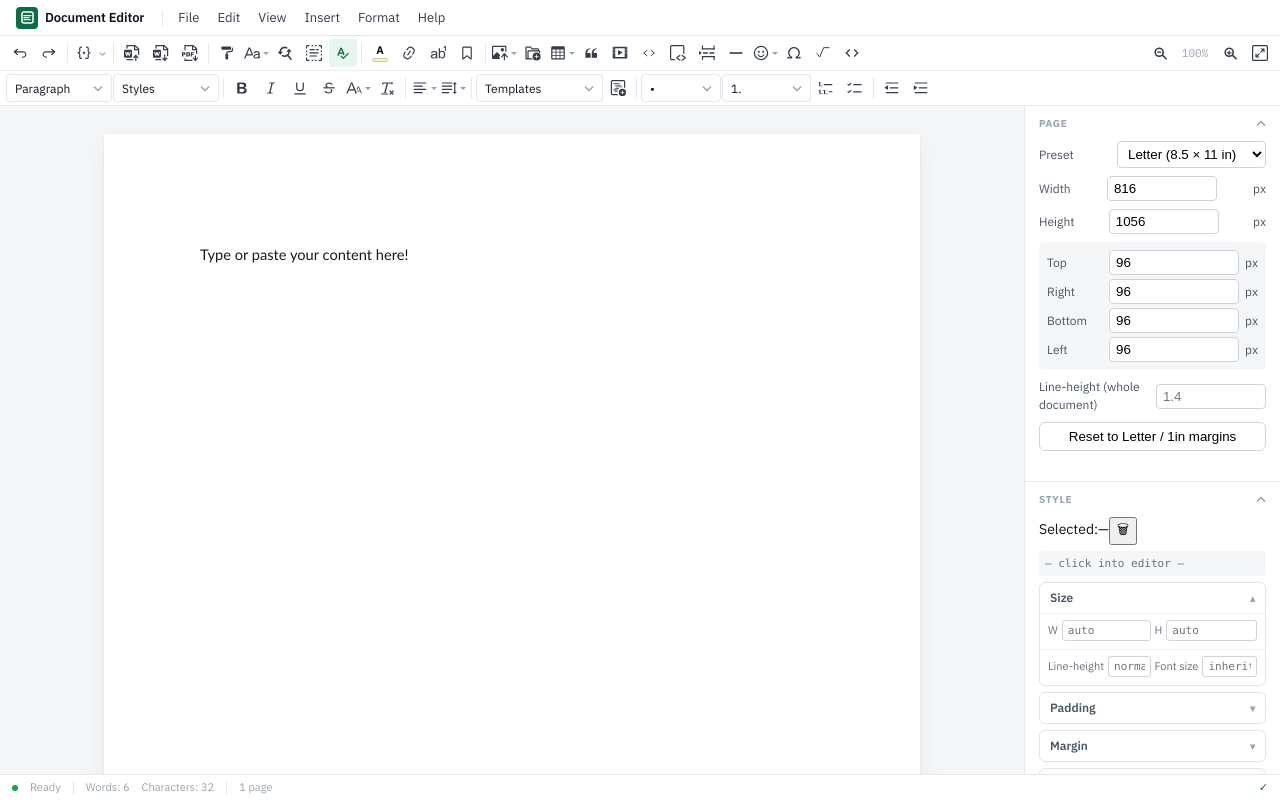
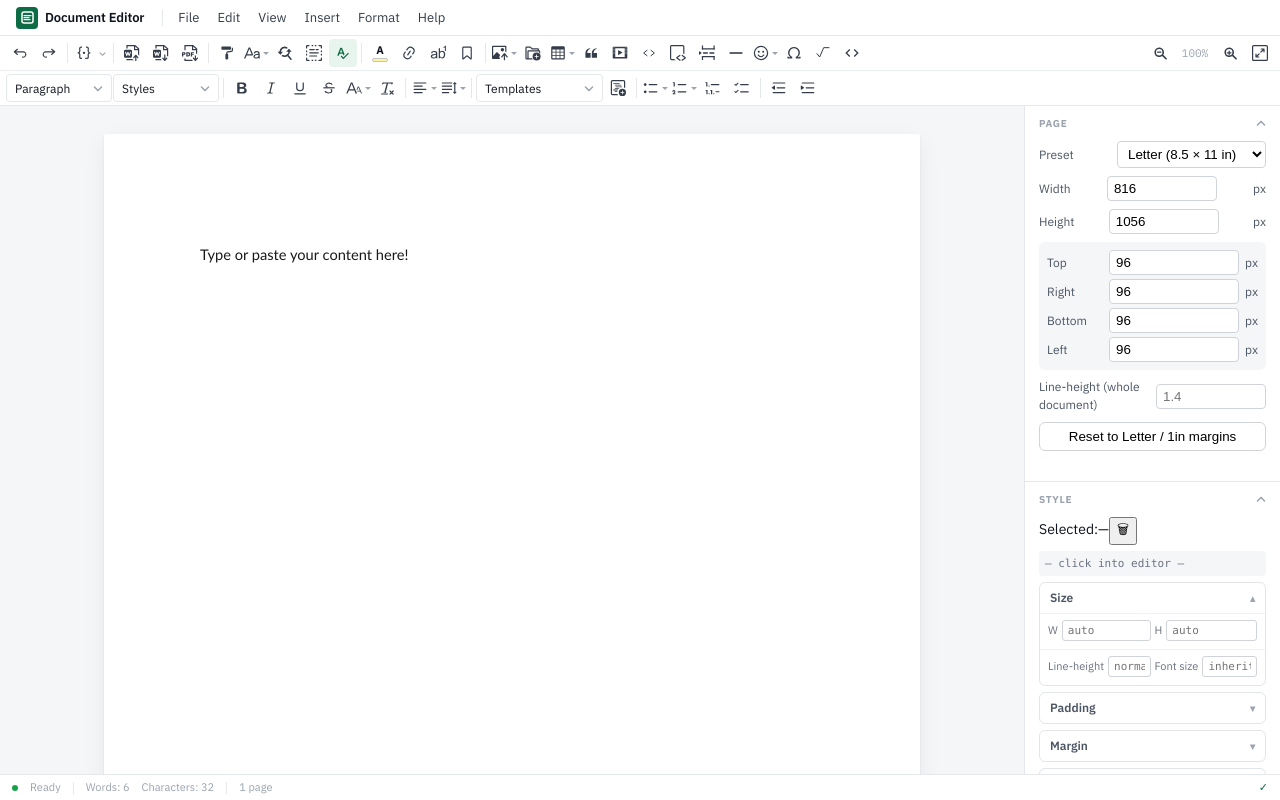
Before and after one commit to inaat/vue-html-rich-text-editor, a Vue app: page / in a window 1280 px wide. Built offline with nearby package versions, Linux system fonts and the light colour scheme; a web font is replaced by a local one.

Commit message:
feat: add bullet and ordered list dropdowns with toolbar integration

```diff
--- a/src/components/toolbar/ToolbarRow2.vue
+++ b/src/components/toolbar/ToolbarRow2.vue
@@ -11,6 +11,8 @@ const ctx = useEditorContext()
 const basicDropdown = ref<InstanceType<typeof CkDropdown> | null>(null)
 const alignDropdown = ref<InstanceType<typeof CkDropdown> | null>(null)
 const lineHeightDropdown = ref<InstanceType<typeof CkDropdown> | null>(null)
+const bulletDropdown = ref<InstanceType<typeof CkDropdown> | null>(null)
+const orderedDropdown = ref<InstanceType<typeof CkDropdown> | null>(null)
 const colorPickerEl = ref<InstanceType<typeof CkColorPicker> | null>(null)
 const highlightPickerEl = ref<InstanceType<typeof CkHighlightPicker> | null>(null)
 
@@ -19,8 +21,6 @@ let lastPickerRect = { left: 0, bottom: 0 }
 const block = ref('')
 const styleSel = ref('')
 const currentLineHeight = ref('')
-const bullet = ref('')
-const ordered = ref('')
 const tplSel = ref('')
 
 function applyBlock() {
@@ -96,8 +96,26 @@ function applyList(kind: 'ul' | 'ol', style: string) {
   while (list && list.tagName !== 'UL' && list.tagName !== 'OL') list = list.parentNode as HTMLElement | null
   if (list) list.style.listStyleType = style
 }
-function applyBullet() { applyList('ul', bullet.value); bullet.value = '' }
-function applyOrdered() { applyList('ol', ordered.value); ordered.value = '' }
+const bulletItems: DropdownItem[] = [
+  { label: 'Disc',   icon: 'list-disc',   onClick: () => applyList('ul', 'disc') },
+  { label: 'Circle', icon: 'list-circle', onClick: () => applyList('ul', 'circle') },
+  { label: 'Square', icon: 'list-square', onClick: () => applyList('ul', 'square') },
+]
+const orderedItems: DropdownItem[] = [
+  { label: '1. Decimal',     onClick: () => applyList('ol', 'decimal') },
+  { label: 'a. Lower Alpha', onClick: () => applyList('ol', 'lower-alpha') },
+  { label: 'A. Upper Alpha', onClick: () => applyList('ol', 'upper-alpha') },
+  { label: 'i. Lower Roman', onClick: () => applyList('ol', 'lower-roman') },
+  { label: 'I. Upper Roman', onClick: () => applyList('ol', 'upper-roman') },
+]
+function pickBullet(ev: MouseEvent) {
+  const rect = (ev.currentTarget as HTMLElement).getBoundingClientRect()
+  bulletDropdown.value?.openAt(rect.left, rect.bottom + 2)
+}
+function pickOrdered(ev: MouseEvent) {
+  const rect = (ev.currentTarget as HTMLElement).getBoundingClientRect()
+  orderedDropdown.value?.openAt(rect.left, rect.bottom + 2)
+}
 
 function applyBasic(kind: string) {
   switch (kind) {
@@ -226,20 +244,10 @@ function applyTemplate() {
     <ToolbarButton icon="toc" title="Table of contents" @invoke="ctx.insert.toc()" />
     <span class="tb-sep" />
 
-    <select v-model="bullet" class="tb-sel narrow" title="Bulleted list" @change="applyBullet">
-      <option value="">•</option>
-      <option value="disc">• disc</option>
-      <option value="circle">○ circle</option>
-      <option value="square">■ square</option>
-    </select>
-    <select v-model="ordered" class="tb-sel narrow" title="Numbered list" @change="applyOrdered">
-      <option value="">1.</option>
-      <option value="decimal">1. decimal</option>
-      <option value="lower-alpha">a. alpha</option>
-      <option value="upper-alpha">A. ALPHA</option>
-      <option value="lower-roman">i. roman</option>
-      <option value="upper-roman">I. ROMAN</option>
-    </select>
+    <ToolbarButton icon="bulletlist" title="Bulleted list" has-arrow @invoke="pickBullet" />
+    <CkDropdown ref="bulletDropdown" :items="bulletItems" />
+    <ToolbarButton icon="numberedlist" title="Numbered list" has-arrow @invoke="pickOrdered" />
+    <CkDropdown ref="orderedDropdown" :items="orderedItems" />
     <ToolbarButton icon="multilevel" title="Multi-level list" @invoke="ctx.insert.multiLevelList()" />
     <ToolbarButton icon="todolist" title="To-do list" @invoke="ctx.insert.todoList()" />
     <span class="tb-sep" />
--- a/src/icons/registry.ts
+++ b/src/icons/registry.ts
@@ -54,6 +54,9 @@ export const ICONS: Record<string, IconDef> = {
   form:          { viewBox: '0 0 20 20', content: '<path fill-rule="evenodd" d="M8 0H3a2 2 0 0 0-2 2v15a2 2 0 0 0 2 2h5a2 2 0 0 0 2-2V2a2 2 0 0 0-2-2M2.5 2a.5.5 0 0 1 .5-.5h5a.5.5 0 0 1 .5.5v15a.5.5 0 0 1-.5.5H3a.5.5 0 0 1-.5-.5zM13 0h5a2 2 0 0 1 2 2v5a2 2 0 0 1-2 2h-5a2 2 0 0 1-2-2V2a2 2 0 0 1 2-2m0 1.5a.5.5 0 0 0-.5.5v5a.5.5 0 0 0 .5.5h5a.5.5 0 0 0 .5-.5V2a.5.5 0 0 0-.5-.5zm0 8.5h5a2 2 0 0 1 2 2v5a2 2 0 0 1-2 2h-5a2 2 0 0 1-2-2v-5a2 2 0 0 1 2-2m0 1.5a.5.5 0 0 0-.5.5v5a.5.5 0 0 0 .5.5h5a.5.5 0 0 0 .5-.5v-5a.5.5 0 0 0-.5-.5z" clip-rule="evenodd"/>' },
   toc:           { viewBox: '0 0 20 20', content: '<path d="M3 19a2 2 0 0 1-2-2V2a2 2 0 0 1 2-2h14a2 2 0 0 1 2 2v8.022a6.5 6.5 0 0 0-1.5-.709V2a.5.5 0 0 0-.5-.5H3a.5.5 0 0 0-.5.5v15a.5.5 0 0 0 .5.5h6.313c.173.534.412 1.037.709 1.5z"/><path d="M9.174 14a6.5 6.5 0 0 0-.155 1H6v-1zm.848-2a6.5 6.5 0 0 0-.524 1H4v-1zm2.012-2c-.448.283-.86.62-1.224 1H6v-1zM12 4v1H4V4zm2 3V6H6v1zm1 2V8H7v1z"/><path fill-rule="evenodd" d="M20 15.5a4.5 4.5 0 1 1-9 0 4.5 4.5 0 0 1 9 0M15.5 13a.5.5 0 0 0-.5.5V15h-1.5a.5.5 0 0 0 0 1H15v1.5a.5.5 0 0 0 1 0V16h1.5a.5.5 0 0 0 0-1H16v-1.5a.5.5 0 0 0-.5-.5" clip-rule="evenodd"/>' },
   bulletlist:    { viewBox: '0 0 20 20', content: '<path d="M7 5.75c0 .414.336.75.75.75h9.5a.75.75 0 1 0 0-1.5h-9.5a.75.75 0 0 0-.75.75m-6 0C1 4.784 1.777 4 2.75 4c.966 0 1.75.777 1.75 1.75 0 .966-.777 1.75-1.75 1.75C1.784 7.5 1 6.723 1 5.75m6 9c0 .414.336.75.75.75h9.5a.75.75 0 1 0 0-1.5h-9.5a.75.75 0 0 0-.75.75m-6 0c0-.966.777-1.75 1.75-1.75.966 0 1.75.777 1.75 1.75 0 .966-.777 1.75-1.75 1.75-.966 0-1.75-.777-1.75-1.75"/>' },
+  'list-disc':   { viewBox: '0 0 20 20', content: '<circle cx="3" cy="5" r="1.75"/><rect x="6.5" y="4.25" width="11" height="1.5" rx=".75"/><circle cx="3" cy="10" r="1.75"/><rect x="6.5" y="9.25" width="8" height="1.5" rx=".75"/><circle cx="3" cy="15" r="1.75"/><rect x="6.5" y="14.25" width="9.5" height="1.5" rx=".75"/>' },
+  'list-circle': { viewBox: '0 0 20 20', content: '<circle cx="3" cy="5" r="1.5" fill="none" stroke="currentColor" stroke-width="1.5"/><rect x="6.5" y="4.25" width="11" height="1.5" rx=".75"/><circle cx="3" cy="10" r="1.5" fill="none" stroke="currentColor" stroke-width="1.5"/><rect x="6.5" y="9.25" width="8" height="1.5" rx=".75"/><circle cx="3" cy="15" r="1.5" fill="none" stroke="currentColor" stroke-width="1.5"/><rect x="6.5" y="14.25" width="9.5" height="1.5" rx=".75"/>' },
+  'list-square': { viewBox: '0 0 20 20', content: '<rect x="1" y="3.5" width="3.5" height="3.5"/><rect x="6.5" y="4.25" width="11" height="1.5" rx=".75"/><rect x="1" y="8.5" width="3.5" height="3.5"/><rect x="6.5" y="9.25" width="8" height="1.5" rx=".75"/><rect x="1" y="13.5" width="3.5" height="3.5"/><rect x="6.5" y="14.25" width="9.5" height="1.5" rx=".75"/>' },
   numberedlist:  { viewBox: '0 0 20 20', content: '<path d="M7 5.75c0 .414.336.75.75.75h9.5a.75.75 0 1 0 0-1.5h-9.5a.75.75 0 0 0-.75.75M3.5 3v5H2V3.7H1v-1h2.5zM.343 17.857l2.59-3.257H2.92a.6.6 0 1 0-1.04 0H.302a2 2 0 1 1 3.995 0h-.001q-.073.607-.333.988-.263.381-1.244 1.312H4.3v1h-4zM7 14.75a.75.75 0 0 1 .75-.75h9.5a.75.75 0 1 1 0 1.5h-9.5a.75.75 0 0 1-.75-.75"/>' },
   multilevel:    { viewBox: '0 0 20 20', content: '<path d="M7.85 6.5a.75.75 0 0 1 0-1.5h9.5a.75.75 0 1 1 0 1.5zM3 8V2.7H.5v1h1V8zm10.42 6.185a.75.75 0 0 0 .53 1.28h3.4a.75.75 0 1 0 0-1.5h-3.4a.75.75 0 0 0-.53.22m-7.784-6.15V6.8H4.4v1.235zM9 17.865v-5.3H6.5v1h1v4.3zm2.636.035v-1.235H10.4V17.9zM3.2 17.865v-5.3H.7v1h1v4.3zm2.636.035v-1.235H4.6V17.9z"/>' },
   todolist:      { viewBox: '0 0 20 20', content: '<path d="m2.315 14.705 2.224-2.24a.69.69 0 0 1 .963 0 .664.664 0 0 1 0 .949L2.865 16.07a.7.7 0 0 1-.112.089.65.65 0 0 1-.852-.051L.688 14.886a.635.635 0 0 1 0-.903.647.647 0 0 1 .91 0zm5.185.045a.75.75 0 0 1 .75-.75h9.5a.75.75 0 1 1 0 1.5h-9.5a.75.75 0 0 1-.75-.75M2.329 5.745l2.21-2.226a.69.69 0 0 1 .963 0 .664.664 0 0 1 0 .95L2.865 7.125a.7.7 0 0 1-.496.196.64.64 0 0 1-.468-.187L.688 5.912a.635.635 0 0 1 0-.903.647.647 0 0 1 .91 0l.73.736zM7.5 5.75A.75.75 0 0 1 8.25 5h9.5a.75.75 0 1 1 0 1.5h-9.5a.75.75 0 0 1-.75-.75"/>' },
```
